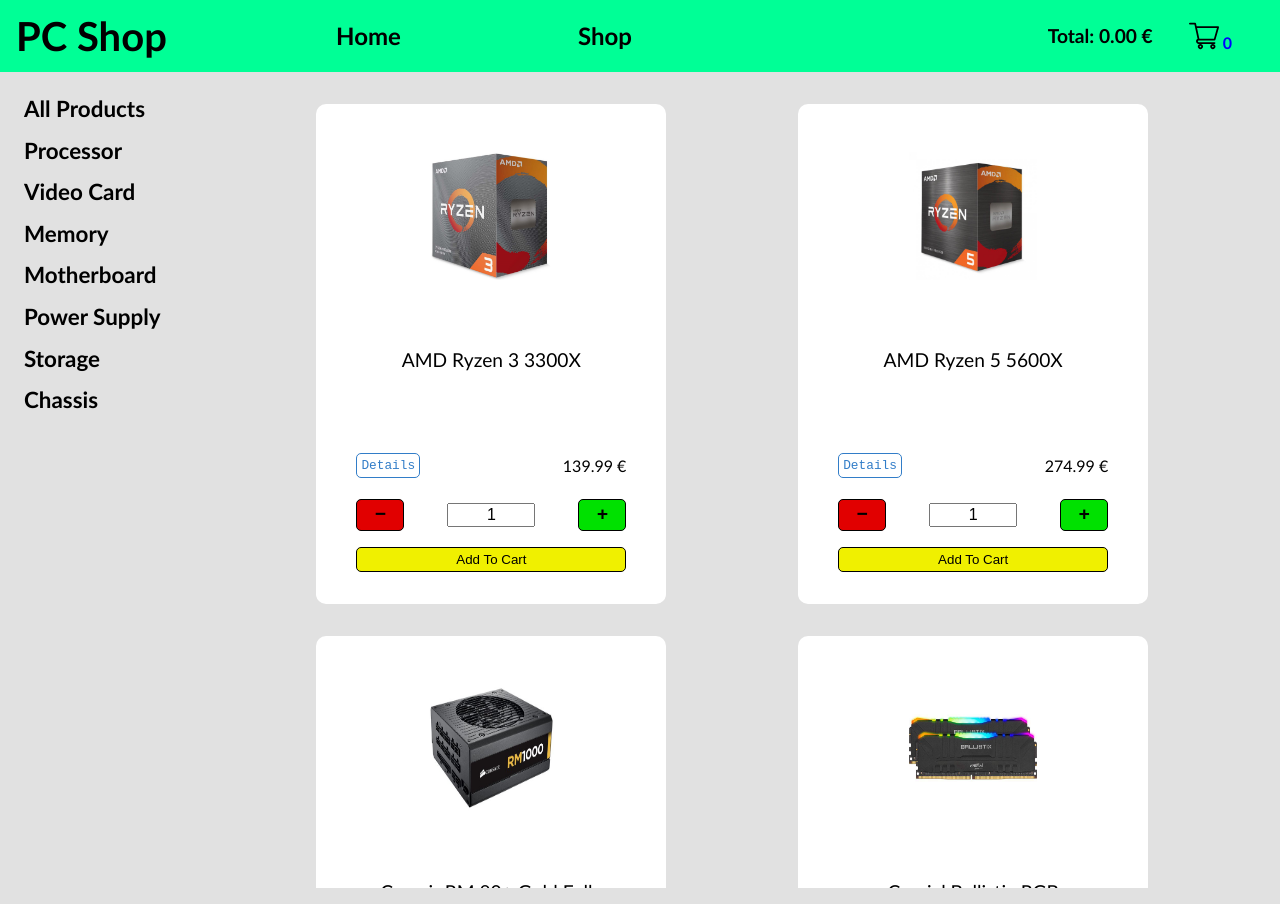
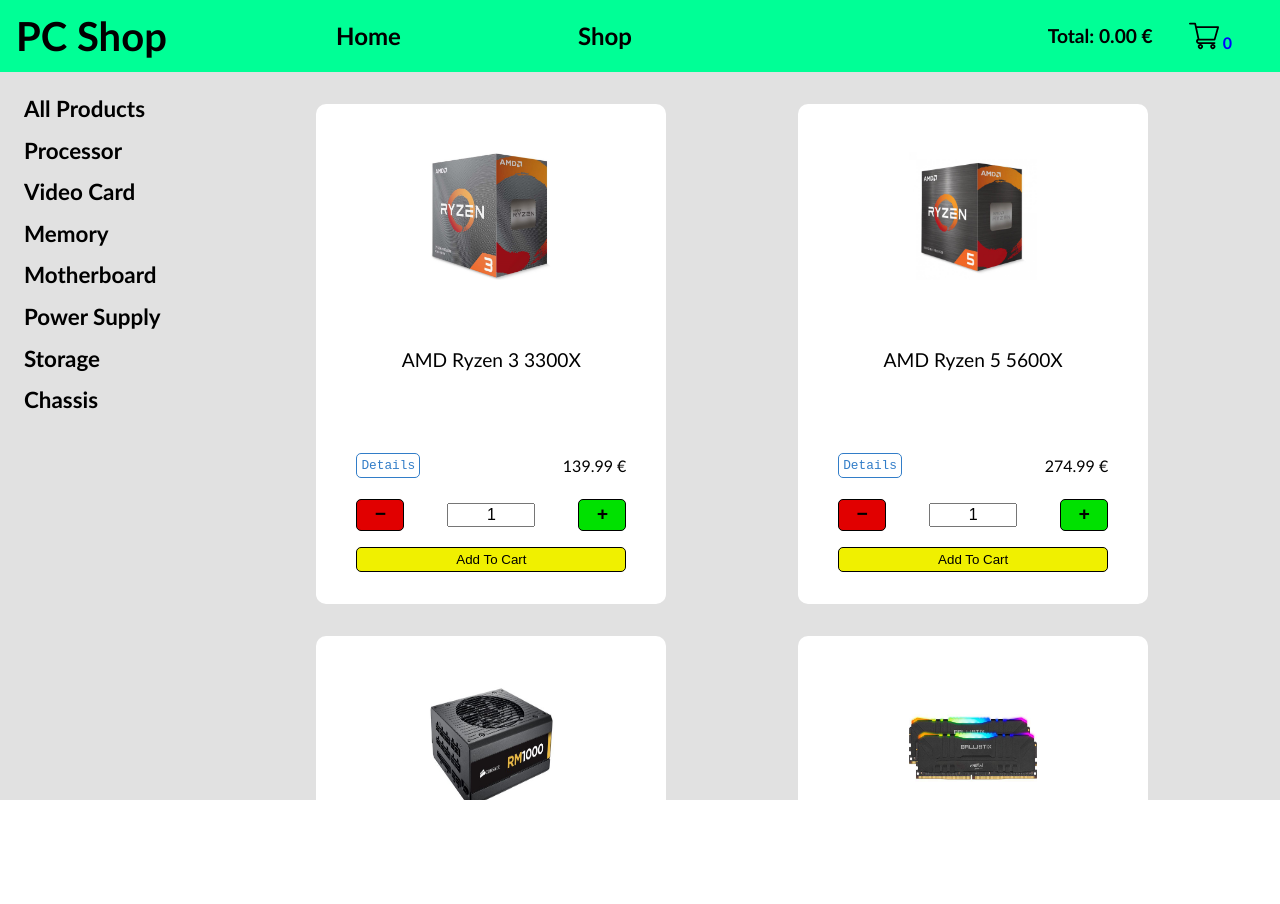
Before and after one commit to gizinski-jacek/shopping-cart-react, a React (Create React App) app: page /shop in a window 1280 px wide. After the commit the page ends 800 px from the top, so only its background shows below. Built offline with nearby package versions, Linux system fonts and the light colour scheme.

Commit message:
Changing styling from body to root. Old habit.

```diff
--- a/src/App.css
+++ b/src/App.css
@@ -4,7 +4,7 @@
 	font-size: 16px;
 }
 
-body {
+#root {
 	height: 100vh;
 	width: 100%;
 	box-sizing: border-box;
@@ -90,6 +90,14 @@ img {
 
 .itemsTotalPrice {
 	margin-right: 2rem;
+}
+
+.home {
+	display: flex;
+	justify-content: center;
+	align-items: center;
+	height: 100%;
+	width: 100%;
 }
 
 .cart {
```
